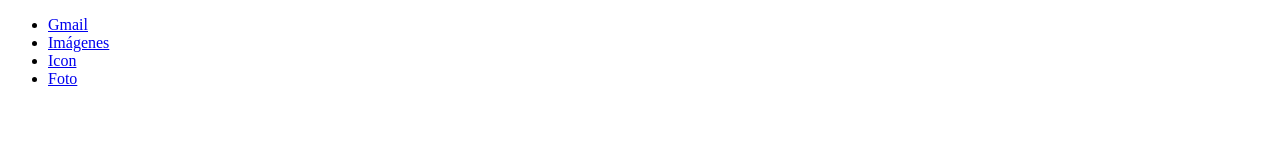
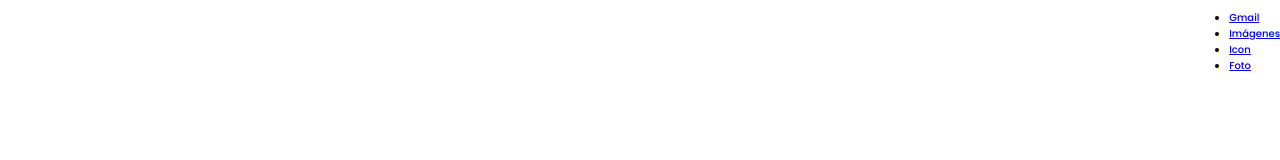
Before and after one commit to b4dow/google-clone, a plain HTML site: page index.html in a window 1280 px wide. Drawn offline with Linux system fonts and the light colour scheme.

Commit message:
header and nav styles

```diff
--- a/css/main.css
+++ b/css/main.css
@@ -0,0 +1,17 @@
+body {
+    margin: 0;
+    padding: 0;
+    box-sizing: border-box;
+    font-family: 'Poppins', sans-serif;
+    font-size: 62.5%
+}
+
+header {
+    width: 100%;
+    height: 60px;
+}
+
+header nav {
+    display: flex;
+    justify-content: flex-end;
+}
--- a/index.html
+++ b/index.html
@@ -1,12 +1,17 @@
 <!DOCTYPE html>
 <html lang="en">
+
 <head>
     <meta charset="UTF-8">
     <meta http-equiv="X-UA-Compatible" content="IE=edge">
     <meta name="viewport" content="width=device-width, initial-scale=1.0">
+    <link rel="preconnect" href="https://fonts.googleapis.com">
+    <link rel="preconnect" href="https://fonts.gstatic.com" crossorigin>
+    <link href="https://fonts.googleapis.com/css2?family=Poppins:wght@300;500;700&display=swap" rel="stylesheet">
     <link rel="stylesheet" href="./css/main.css">
     <title>Google</title>
 </head>
+
 <body>
     <header>
         <nav>
@@ -19,4 +24,5 @@
         </nav>
     </header>
 </body>
+
 </html>
```
